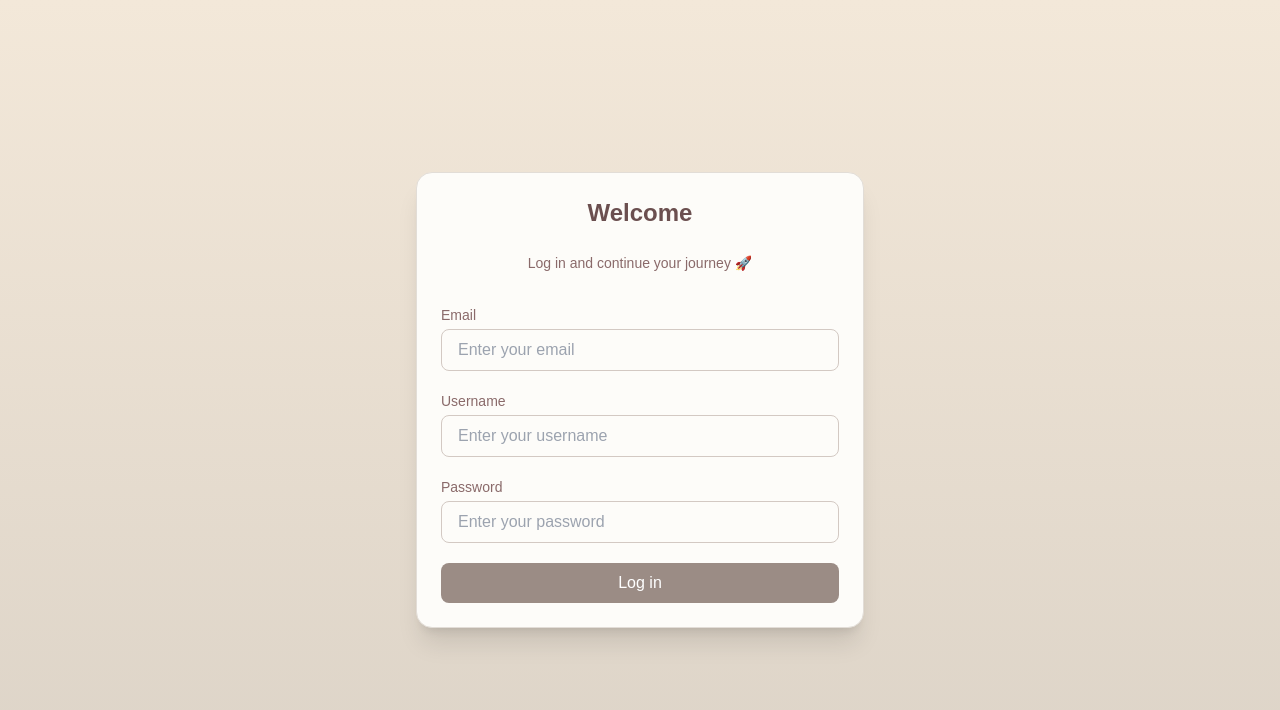
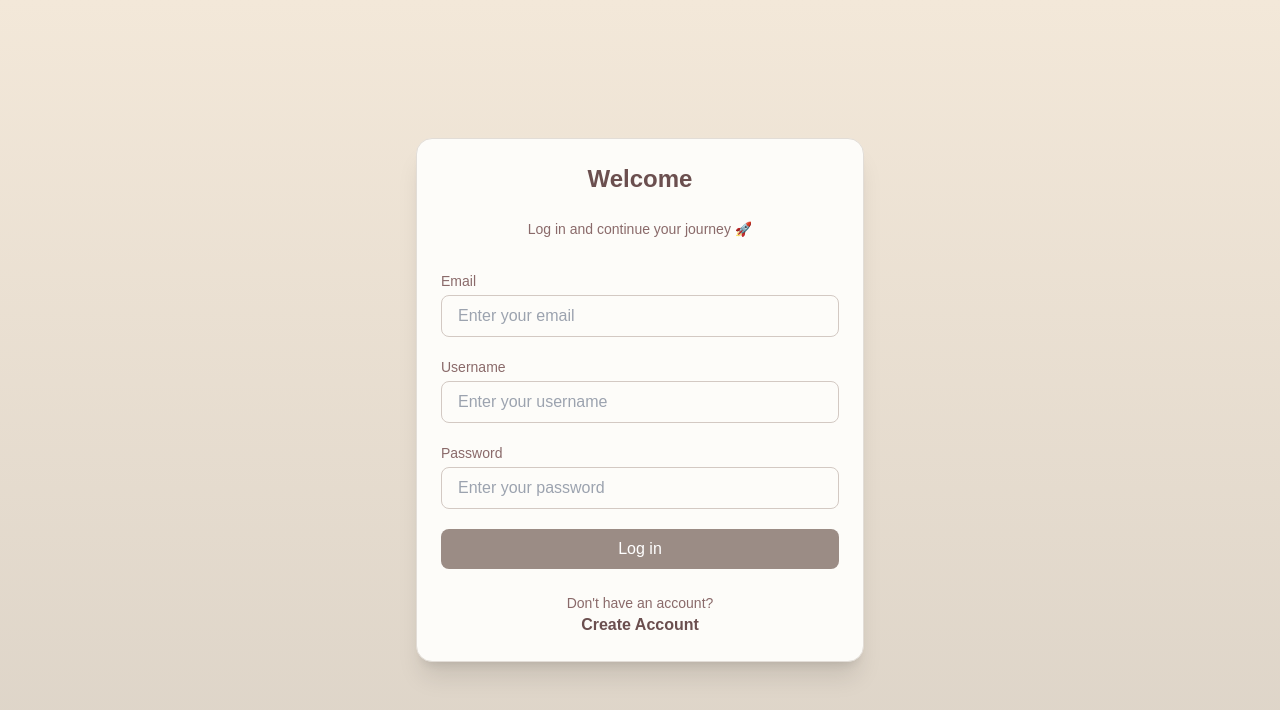
Before and after one commit to JAGORING/next_form_login, a Next.js app: page / in a window 1280 px wide. Shown: the top 710 px of the page. Built offline with nearby package versions, Linux system fonts and the light colour scheme.

Commit message:
[feat] login 페이지 > create-account 이동 link 생성

```diff
--- a/src/app/(login)/page.tsx
+++ b/src/app/(login)/page.tsx
@@ -3,6 +3,7 @@ import { useFormState } from 'react-dom';
 import Input from '../components/Input';
 import FormButton from '../components/FormButton';
 import { handleSubmitForm } from './action';
+import Link from 'next/link';
 
 export default function Login() {
   const [state, action] = useFormState(handleSubmitForm, null);
@@ -41,6 +42,12 @@ export default function Login() {
             🌿 You’re in. Time to relax and enjoy!
           </div>
         )}
+        <div className="mt-6 text-center">
+          <p className="text-sm text-[#8a6a6a]">Don't have an account?</p>
+          <Link href="/create-account" className="text-[#6b4f4f] hover:underline font-semibold">
+            Create Account
+          </Link>
+        </div>
       </div>
     </div>
   );
```
